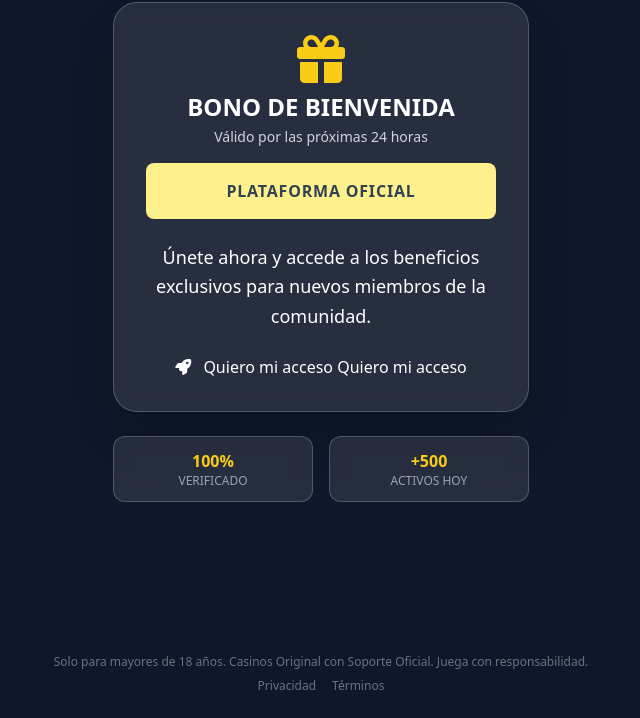
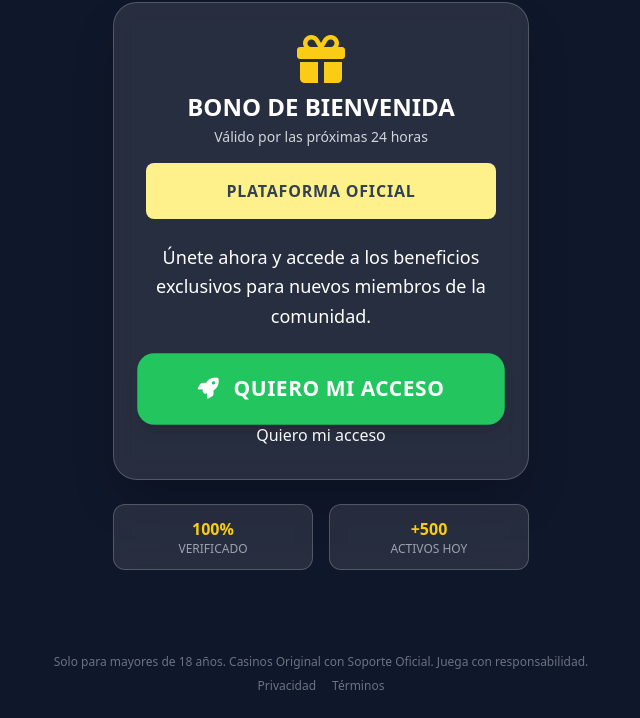
Before and after one commit to K1ngb3t/kingbet, a plain HTML site: page index.html in a window 1280 px wide. Shown: the part 82-800 px from the top of the page, without its empty margins (319-959 px from the left). Drawn offline with nearby package versions, Linux system fonts and the light colour scheme.

Commit message:
Update index.html

```diff
--- a/index.html
+++ b/index.html
@@ -68,7 +68,7 @@
             </p>
 
             <!-- Botón CTA -->
-           <a class="whatsapp-button"
+           <a
      href="https://wa.me/5493853010276?text=hola%20quiero%20jugar%20con%20mi%20bon0%20del%20200%25"
      class="btn-animate block w-full bg-green-500 hover:bg-green-400 text-white text-xl font-bold py-5 rounded-2xl shadow-lg transition-all transform active:scale-95 uppercase tracking-wide"
                  target="_blank"
```
